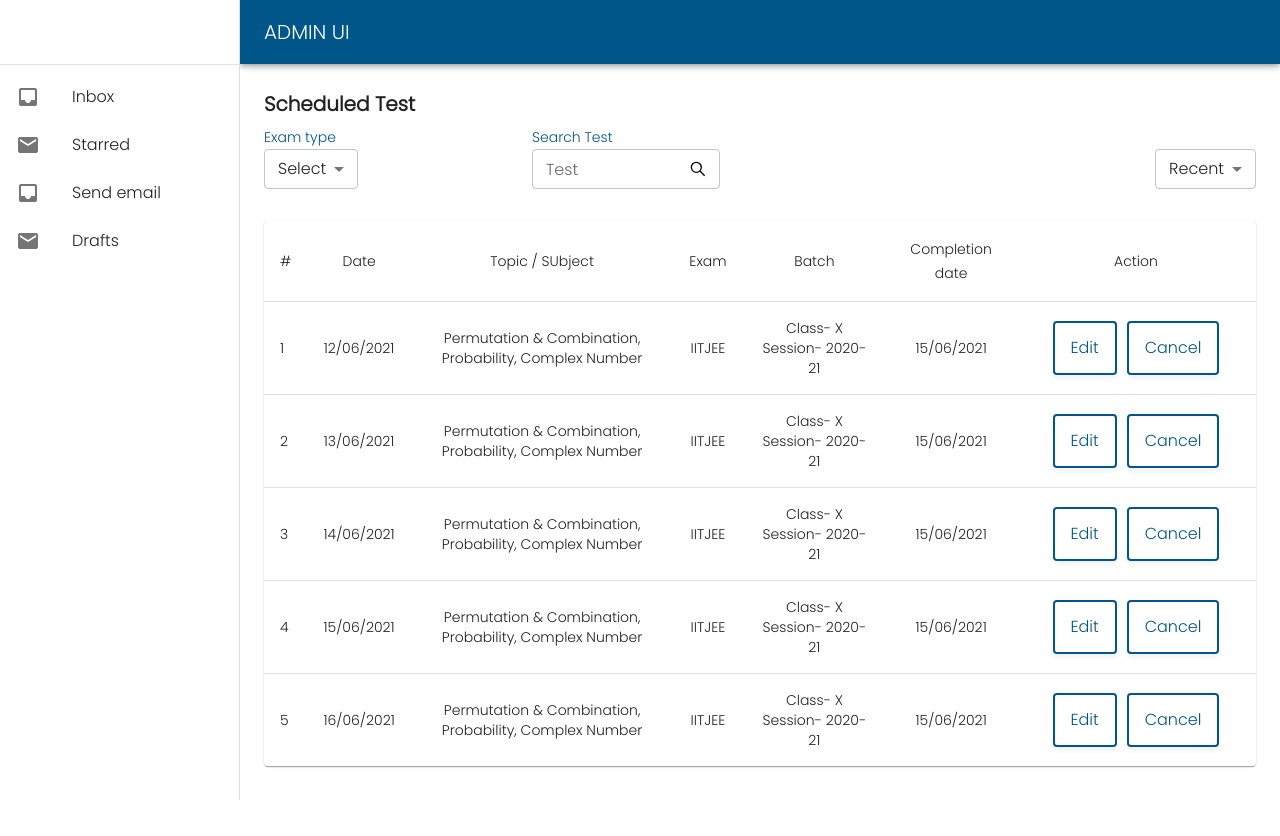
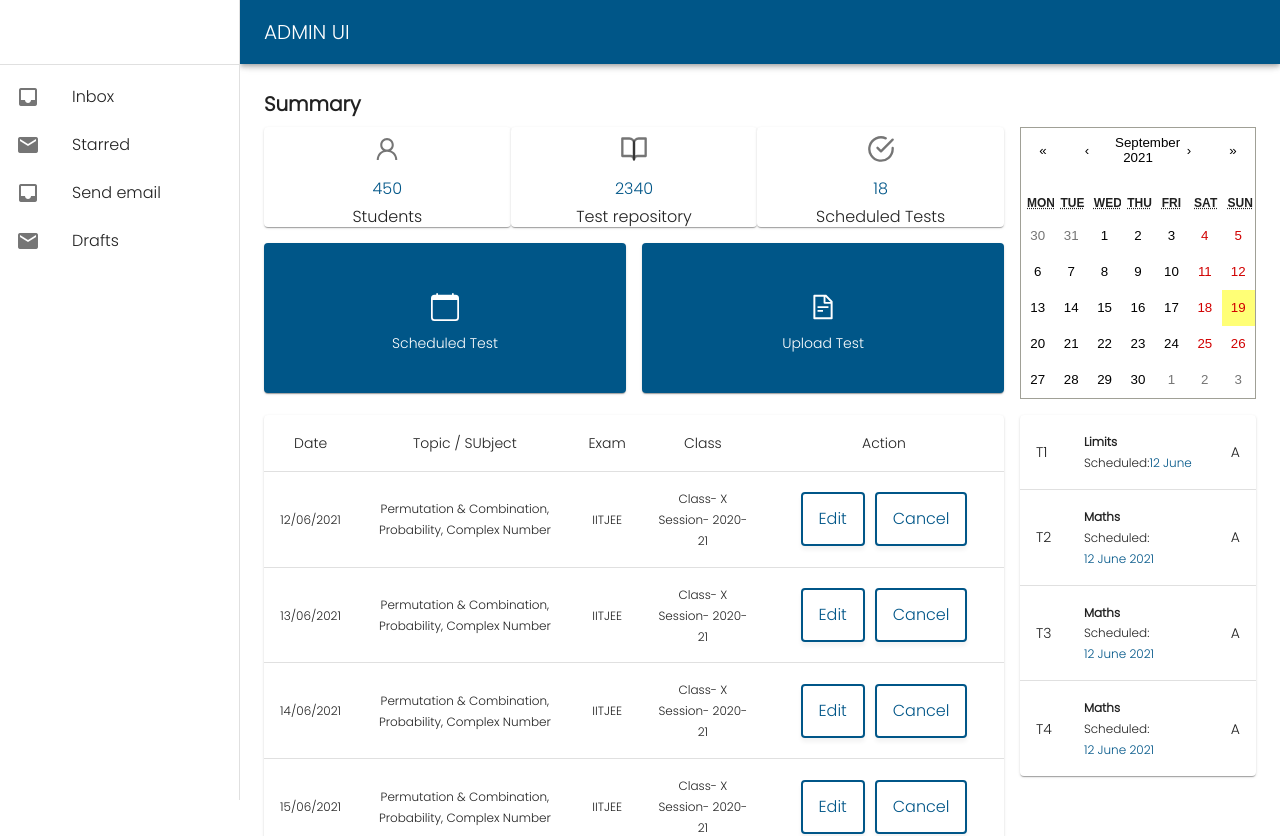
Before and after one commit to fervorArdor/tutorial-admin, a React (Create React App) app: page / in a window 1280 px wide. Shown: the top 836 px of the page. Before the commit the page ends 800 px from the top, so only its background shows below. Built offline with nearby package versions, Linux system fonts and the light colour scheme.

Commit message:
updated dashboard

```diff
--- a/package.json
+++ b/package.json
@@ -6,6 +6,7 @@
     "@emotion/react": "^11.4.1",
     "@emotion/styled": "^11.3.0",
     "@mui/material": "^5.0.0",
+    "@mui/styles": "^5.0.1",
     "@testing-library/jest-dom": "^5.11.4",
     "@testing-library/react": "^11.1.0",
     "@testing-library/user-event": "^12.1.10",
--- a/src/Navigation/SideMenu.jsx
+++ b/src/Navigation/SideMenu.jsx
@@ -14,7 +14,7 @@ import Toolbar from '@mui/material/Toolbar';
 import Typography from '@mui/material/Typography';
 import Icon from '@mui/material/Icon'
 import UploadTest from '../Pages/UploadTest/UploadTest';
-import DashboardMain from '../Pages/Dashboard/DashboardMain';
+import DashboardMain from '../Pages/Dashboard/DashboardMain/DashboardMain';
 import ScheduledTestMain from '../Pages/ScheduledTest/ScheduledTestMain';
 import AnnouncementsMain from '../Pages/Announcements/AnnouncementsMain';
 const drawerWidth = 240;
@@ -113,9 +113,10 @@ function SideMenu(props) {
       </Box>
       <Box component="main" sx={{ flexGrow: 1, p: 3 }}>
         <Toolbar />
+              <DashboardMain />
               {/* <UploadTest/> */}
               {/* <AnnouncementsMain /> */}
-              <ScheduledTestMain />
+              {/* <ScheduledTestMain /> */}
       </Box>
     </Box>
   );
--- a/src/Pages/Dashboard/DashboardMain.jsx
+++ /dev/null
@@ -1,13 +0,0 @@
-import React, { Component } from 'react';
-
-class DashboardMain extends Component {
-    render() {
-        return (
-            <div>
-
-            </div>
-        );
-    }
-}
-
-export default DashboardMain;
--- /dev/null
+++ b/src/Pages/Dashboard/DashboardMain/DashboardMain.jsx
@@ -0,0 +1,74 @@
+import React, { Component } from 'react';
+import { Typography, Grid, Paper, Table, TableContainer, TableBody, TableRow, TableCell, Box } from '@mui/material'
+import Summary from './Summary'
+import ScheduledTestDetails from './ScheduledTestDetails'
+// import Calendar from "react-material-ui-calendar"
+import Calendar from "react-calendar"
+import 'react-calendar/dist/Calendar.css'
+
+function createData(testNumber, testName, scheduledOn) {
+    return { testNumber, testName, scheduledOn };
+}
+
+const rows = [
+    createData('T1', 'Limits', '12 June'),
+    createData('T2', 'Maths', '12 June 2021'),
+    createData('T3', 'Maths', '12 June 2021'),
+    createData('T4', 'Maths', '12 June 2021'),,
+]
+
+class DashboardMain extends Component {
+    render() {
+        return (
+            <div>
+                <Typography variant='h6' fontWeight='bold' gutterBottom>
+                    Summary
+                </Typography>
+                <Grid container spacing={2}>
+                    <Grid item xs={9}>
+                        <Summary />
+                    </Grid>
+                    <Grid item xs={3}>
+                        <Calendar />
+                    </Grid>
+                    <Grid item xs={9}>
+                        <ScheduledTestDetails />
+                    </Grid>
+                    <Grid item xs={3}>
+                        <TableContainer component={Paper}>
+                            <Table aria-label="simple table">
+                                <TableBody>
+                                {rows.map((row, index) => (
+                                    <TableRow
+                                    key={index}
+                                    sx={{ '&:last-child td, &:last-child th': { border: 0 } }}
+                                    >
+                                        <TableCell component="th" scope="row">
+                                            {row.testNumber}
+                                        </TableCell>
+                                        <TableCell align="left">
+                                            <Typography fontWeight='bold' variant='caption'>{row.testName}</Typography>
+                                            <Box />
+                                            <Typography variant='caption'style={{display: 'inline-block'}}>
+                                                Scheduled:
+                                            </Typography>
+                                            <Typography style={{display: 'inline-block'}} variant='caption' color='primary'>
+                                                {row.scheduledOn}
+                                            </Typography>
+                                        </TableCell>
+                                        <TableCell align="center">
+                                                A
+                                        </TableCell>
+                                    </TableRow>
+                                ))}
+                                </TableBody>
+                            </Table>
+                        </TableContainer>
+                    </Grid>
+                </Grid>
+            </div>
+        );
+    }
+}
+
+export default DashboardMain;
--- /dev/null
+++ b/src/Pages/Dashboard/DashboardMain/ScheduledTestDetails.jsx
@@ -0,0 +1,61 @@
+import React from 'react'
+import { Table, TableContainer, TableHead, TableRow, TableCell, TableBody, Paper, Typography } from '@mui/material'
+import { OutLinedButton } from '../../../CustomizeComponent'
+
+function createData(date, topic, exam, batch) {
+    return { date, topic, exam, batch };
+}
+
+const rows = [
+    createData('12/06/2021', 'Permutation & Combination, Probability, Complex Number', 'IITJEE', 'Class- X Session- 2020-21'),
+    createData('13/06/2021', 'Permutation & Combination, Probability, Complex Number', 'IITJEE', 'Class- X Session- 2020-21'),
+    createData('14/06/2021', 'Permutation & Combination, Probability, Complex Number', 'IITJEE', 'Class- X Session- 2020-21'),
+    createData('15/06/2021', 'Permutation & Combination, Probability, Complex Number', 'IITJEE', 'Class- X Session- 2020-21'),
+    createData('16/06/2021', 'Permutation & Combination, Probability, Complex Number', 'IITJEE', 'Class- X Session- 2020-21'),
+];
+
+const ScheduledTestDetails = () => {
+    return (
+        <TableContainer component={Paper}>
+            <Table aria-label="simple table">
+                <TableHead>
+                    <TableRow>
+                        <TableCell align="center">Date</TableCell>
+                        <TableCell align="center">Topic / SUbject</TableCell>
+                        <TableCell align="center">Exam</TableCell>
+                        <TableCell align="center">Class</TableCell>
+                        <TableCell align="center">Action</TableCell>
+                    </TableRow>
+                </TableHead>
+
+                <TableBody>
+                {rows.map((row, index) => (
+                    <TableRow
+                    key={index}
+                    sx={{ '&:last-child td, &:last-child th': { border: 0 } }}
+                    >
+                        <TableCell align="center">
+                            <Typography variant='caption'>{row.date}</Typography>
+                        </TableCell>
+                        <TableCell align="center">
+                            <Typography variant='caption'>{row.topic}</Typography>
+                        </TableCell>
+                        <TableCell align="center">
+                            <Typography variant='caption'>{row.exam}</Typography>
+                        </TableCell>
+                        <TableCell align="center">
+                            <Typography variant='caption'>{row.batch}</Typography>
+                        </TableCell>
+                        <TableCell style={{minWidth: '240px'}} align="center">
+                            <OutLinedButton style={{marginRight: '10px'}}>Edit</OutLinedButton>
+                            <OutLinedButton>Cancel</OutLinedButton>
+                        </TableCell>
+                    </TableRow>
+                ))}
+                </TableBody>
+            </Table>
+        </TableContainer>
+    )
+}
+
+export default ScheduledTestDetails
--- /dev/null
+++ b/src/Pages/Dashboard/DashboardMain/Summary.jsx
@@ -0,0 +1,57 @@
+import React from 'react'
+import { Grid, Typography, Paper, IconButton, Box } from '@mui/material'
+import { AiOutlineFileText } from 'react-icons/ai'
+import { BsCalendar } from 'react-icons/bs'
+import { AiOutlineUser } from 'react-icons/ai'
+import { FiBookOpen } from 'react-icons/fi'
+import { FiCheckCircle } from 'react-icons/fi'
+import useStyles from './styles'
+
+const summaryData = [
+    {icon: <AiOutlineUser />, total: 450, title: 'Students'},
+    {icon: <FiBookOpen />, total: 2340, title: 'Test repository'},
+    {icon: <FiCheckCircle />, total: 18, title: 'Scheduled Tests'},
+]
+
+const Summary = () => {
+    const classes = useStyles()
+
+    return (
+        <>
+        <Grid container>
+            {summaryData.map((item, index) => (
+                <Grid item xs={4}>
+                    <Paper className={classes.paper1}>
+                        <IconButton size="large" color="#E99C1D">
+                            {item.icon}
+                        </IconButton>
+                        <Typography variant='subtitle1' color='primary'>{item.total}</Typography>
+                        <Typography variant='subtitle1'>{item.title}</Typography>
+                    </Paper>
+                </Grid>
+            ))}
+        </Grid>
+        <Box m={2} />
+        <Grid container spacing={2}>
+            <Grid item xs={6}>
+                <Paper className={classes.paper}>
+                    <IconButton size="large" color="inherit">
+                        <BsCalendar />
+                    </IconButton>
+                    <Typography variant='subtitle2'>Scheduled Test</Typography>
+                </Paper>
+            </Grid>
+            <Grid item xs={6}>
+                <Paper className={classes.paper}>
+                    <IconButton size="large" color="inherit">
+                        <AiOutlineFileText />
+                    </IconButton>
+                    <Typography variant='subtitle2'>Upload Test</Typography>
+                </Paper>
+            </Grid>
+        </Grid>
+        </>
+    )
+}
+
+export default Summary
--- /dev/null
+++ b/src/Pages/Dashboard/DashboardMain/styles.js
@@ -0,0 +1,20 @@
+import { makeStyles } from '@mui/styles'
+
+export default makeStyles({
+    paper: {
+        height: '150px',
+        display: 'flex',
+        justifyContent: 'center',
+        flexDirection: 'column',
+        alignItems: 'center',
+        background: '#005688',
+        color: 'white',
+    },
+    paper1: {
+        height: '100px',
+        display: 'flex',
+        justifyContent: 'center',
+        flexDirection: 'column',
+        alignItems: 'center',
+    },
+})
--- a/src/Pages/ScheduledTest/ScheduledTestMain.jsx
+++ b/src/Pages/ScheduledTest/ScheduledTestMain.jsx
@@ -2,6 +2,17 @@ import React from 'react'
 import { Grid, Typography, Select, MenuItem, InputAdornment, TextField, Box } from '@mui/material'
 import ScheduledTestDataTable from './ScheduledTestDataTable'
 import { GrSearch } from 'react-icons/gr'
+
+function createData(testNumber, test, scheduled) {
+  return { testNumber, test, scheduled };
+}
+
+const rows = [
+  createData('T1', 'Limits', '12 June 2021'),
+  createData('T2', 'Maths', '12 June 2021'),
+  createData('T3', 'Maths', '12 June 2021'),
+  createData('T4', 'Maths', '12 June 2021'),,
+]
 
 const ScheduledTestMain = () => {
     return (
```
Also changed, not shown: 1 other file (tests, documents, lock files or other folders).
